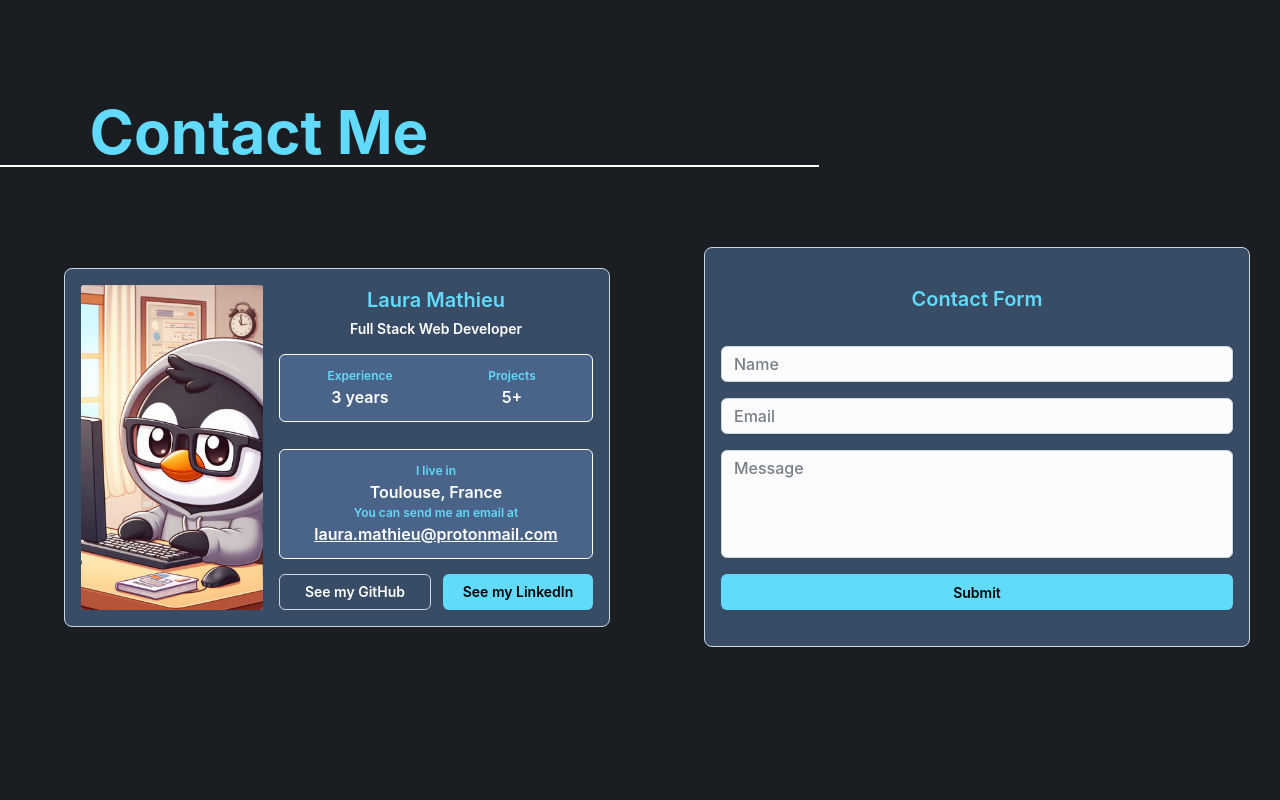
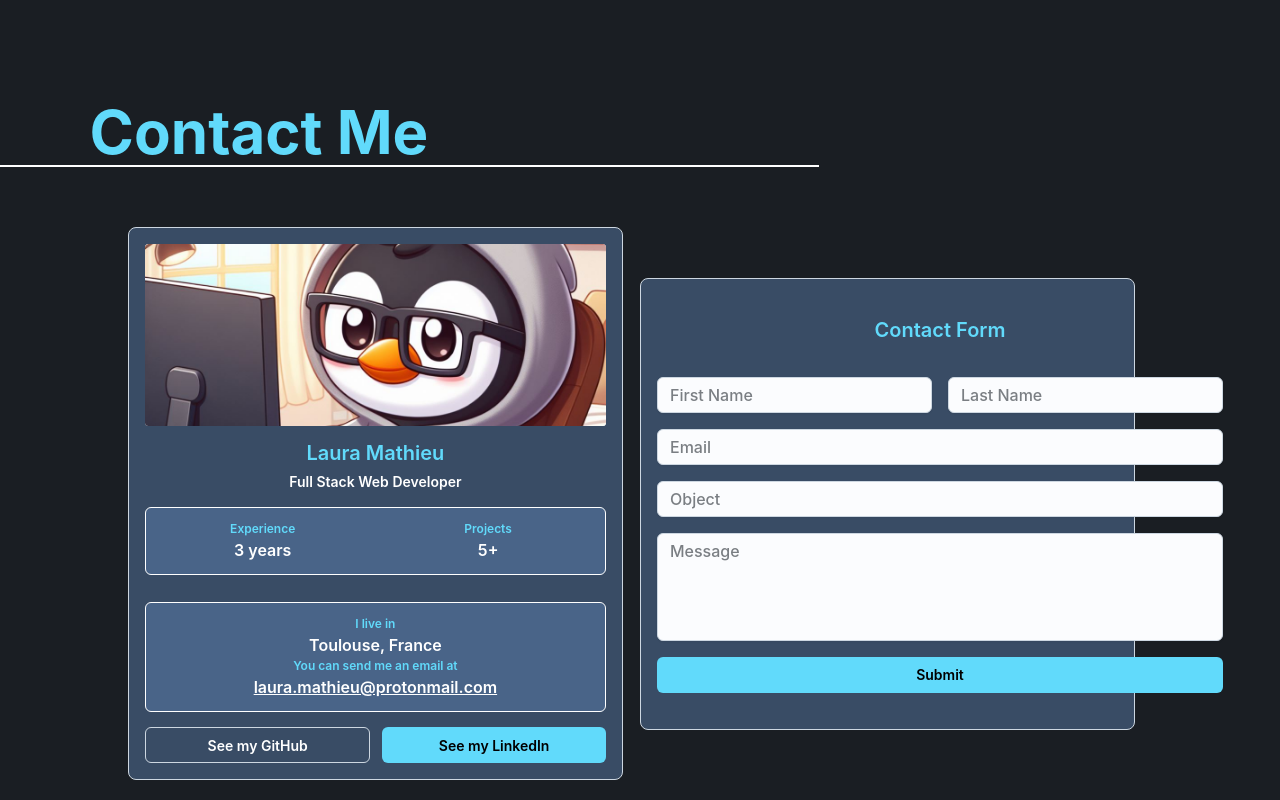
Before and after one commit to Laura398/portfolio, a React (Vite) app: page / in a window 1280 px wide. Shown: the part 3101-3901 px from the top of the page. Before the commit the page ends 3880 px from the top, so only its background shows below. Built offline with nearby package versions, Linux system fonts and the light colour scheme.

Commit message:
fix message

```diff
--- a/public/locales/en/translation.json
+++ b/public/locales/en/translation.json
@@ -31,8 +31,10 @@
     "Personnal project": "Personnal project",
     "School project": "School project",
     "contactForm": "Contact Form",
-    "name": "Name",
+    "firstname": "First Name",
+    "lastname": "Last Name",
     "email": "Email",
+    "object": "Object",
     "message": "Message",
     "submit": "Submit",
     "mailSent": "Your message has been sent",
--- a/src/views/pages/contact/Contact.scss
+++ b/src/views/pages/contact/Contact.scss
@@ -36,17 +36,13 @@
 
     .contact-container {
         width: 40vw;
-        margin: 0 auto;
-        padding: 5vh 0 10vh 0;
-        display: flex;
-        flex-direction: row;
-        justify-content: space-around;
+        margin: 0;
+        padding: 20px 0;
 
         @media screen and (orientation: portrait) {
             width: 80vw;
-            margin: 0 5%;
-            padding: 5vh 0 10vh 0;
-
+            margin: 0;
+            padding: 20px 0;
         }
     }
 }
--- a/src/views/pages/contact/Contact.tsx
+++ b/src/views/pages/contact/Contact.tsx
@@ -7,15 +7,25 @@ import "./Contact.scss";
 export default function Contact () {
     const { t } = useTranslation();
     const form = useRef();
-    const [user_name, setUser_name] = useState('');
+    const [user_firstname, setUser_firstname] = useState('');
+    const [user_lastname, setUser_lastname] = useState('');
     const [user_email, setUser_email] = useState('');
+    const [object, setObject] = useState('');
     const [message, setMessage] = useState('');
     const [open, setOpen] = useState(false);
     const [color, setColor] = useState<SnackbarProps['color']>('neutral');
     const [snackbarMessage, setSnackbarMessage] = useState('');
 
-    const changeName = (e: any) => {
-        setUser_name(e.target.value);
+    const changeFirstname = (e: any) => {
+        setUser_firstname(e.target.value);
+    }
+
+    const changeLastname = (e: any) => {
+        setUser_lastname(e.target.value);
+    }
+
+    const changeObject = (e: any) => {
+        setObject(e.target.value);
     }
 
     const changeEmail = (e: any) => {
@@ -35,8 +45,10 @@ export default function Contact () {
             const templateId = import.meta.env.VITE_EMAILJS_TEMPLATE_ID;
             const publicKey = import.meta.env.VITE_EMAILJS_PUBLIC_KEY;
             const templateParams = {
-                user_name: user_name,
+                user_firstname: user_firstname,
+                user_lastname: user_lastname,
                 user_email: user_email,
+                object: object,
                 message: message,
             };
 
@@ -53,8 +65,10 @@ export default function Contact () {
             const mailSent = t('mailSent');
             setSnackbarMessage(mailSent);
             setOpen(true);
-            setUser_name('');
+            setUser_firstname('');
+            setUser_lastname('');
             setUser_email('');
+            setObject('');
             setMessage('');
         } catch (error) {
             setColor('danger');
@@ -91,14 +105,14 @@ export default function Contact () {
                 <div className="contact-container">
                     <Box
                         sx={{
-                            width: {sm: "100%", md: "40vw"},
+                            width: "100%",
                             height: "100%",
                         }}
                     >
                         <Card
                             orientation="horizontal"
                             sx={{
-                                width: '100%',
+                                width: '90%',
                                 flexWrap: 'wrap',
                                 resize: 'horizontal',
                                 backgroundColor: "rgba(91, 128, 174, 0.471)",
@@ -197,13 +211,13 @@ export default function Contact () {
                 <div className="contact-container">
                     <Box
                         sx={{
-                            width: {sm: "100%", md: "40vw"},
+                            width: {sm: "100%", md: "100%"},
                         }}
                     >
                         <Card
                             orientation="vertical"
                             sx={{
-                                width: '100%',
+                                width: '90%',
                                 flexWrap: 'wrap',
                                 resize: 'vertical',
                                 backgroundColor: "rgba(91, 128, 174, 0.471)",
@@ -217,9 +231,13 @@ export default function Contact () {
                                     onSubmit={sendEmailFromContact}
                                 >
                                     <Stack spacing={2}>
-                                        <Input placeholder={t('name')} required onChange={changeName} />
-                                        <Input placeholder={t('email')} required onChange={changeEmail} type="email" />
-                                        <Textarea minRows={4} placeholder={t('message')} required onChange={changeMessage} />
+                                        <Stack spacing={2} direction={{ sm: "column", md: "row" }} justifyContent="space-between">
+                                            <Input fullWidth placeholder={t('firstname')} required onChange={changeFirstname} value={user_firstname} />
+                                            <Input fullWidth placeholder={t('lastname')} required onChange={changeLastname} value={user_lastname} sx={{ marginTop: "15px"}} />
+                                        </Stack>
+                                        <Input placeholder={t('email')} required onChange={changeEmail} type="email" value={user_email} />
+                                        <Input placeholder={t('object')} required onChange={changeObject} value={object} />
+                                        <Textarea minRows={4} placeholder={t('message')} required onChange={changeMessage} value={message} />
                                         <Button type="submit" variant="solid" color="primary" sx={{
                                             backgroundColor: "#61dafb",
                                             color: "black",
```
Also changed, not shown: public/locales/fr/translation.json (+5 -3 lines).
